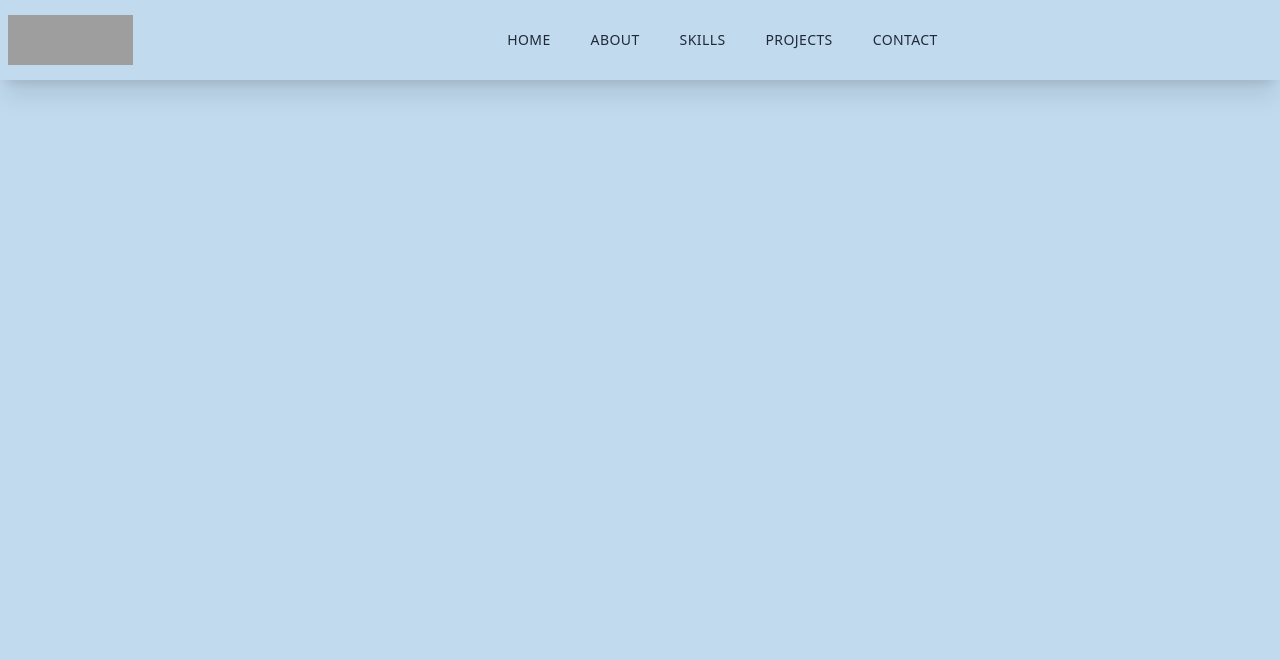
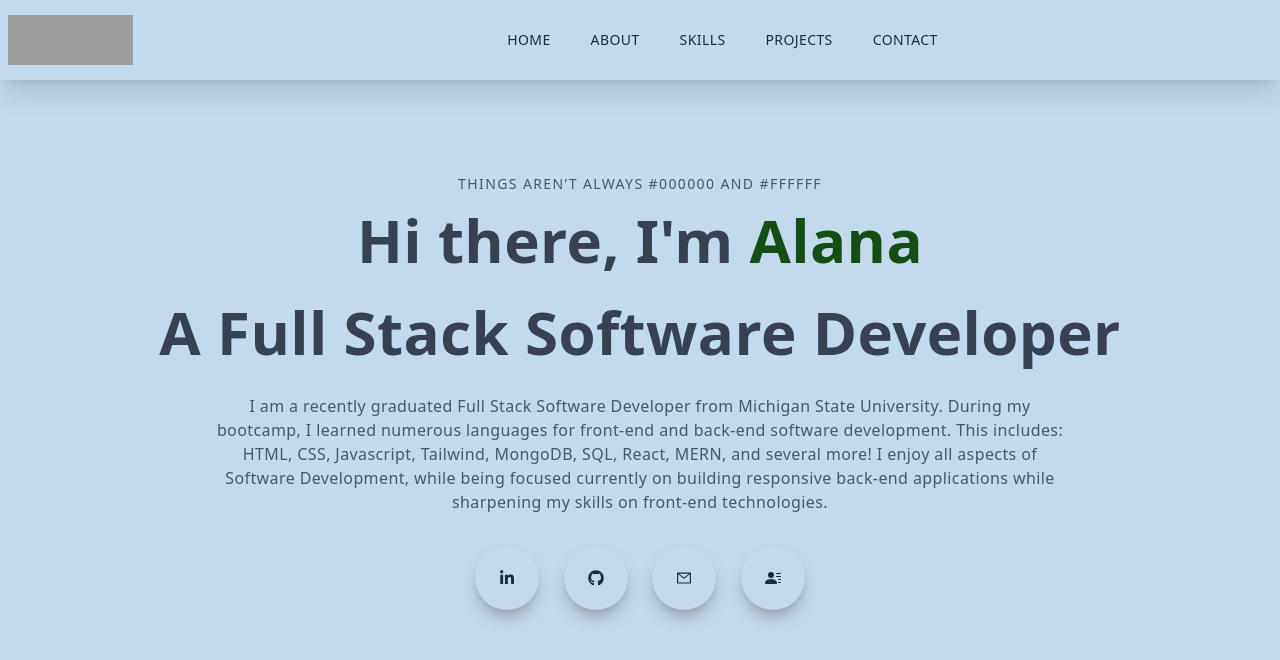
Before and after one commit to alanam79/Alana-McKeel-Portfolio, a Next.js app: page / in a window 1280 px wide. Shown: the top 660 px of the page. Built offline with nearby package versions, Linux system fonts and the light colour scheme; grey boxes are pictures that could not be loaded.

Commit message:
added homepage, icons, and external links

```diff
--- /dev/null
+++ b/components/Main.jsx
@@ -0,0 +1,61 @@
+import React from "react";
+import { BsFillPersonLinesFill } from "react-icons/bs";
+import { FaGithub, FaLinkedinIn } from "react-icons/fa";
+import { AiOutlineMail } from "react-icons/ai";
+
+const Main = () => {
+  return (
+    <div className="w-full h-screen text-center">
+      <div className="max-w-[1240px] w-full h-full mx-auto p-2 flex justify-center items-center">
+        <div>
+          <p className="uppercase text-sm tracking-widest text-gray-600">
+            Things aren’t always #000000 and #FFFFFF
+          </p>
+          <h1 className="py-4 text-gray-700">
+            Hi there, I'm <span className="text-[#154e15]">Alana</span>
+          </h1>
+          <h1 className="py-4 text-gray-700">
+            A Full Stack Software Developer
+          </h1>
+          <p className="py-4 text-gray-600 max-w-[70%] m-auto">
+            I am a recently graduated Full Stack Software Developer from
+            Michigan State University. During my bootcamp, I learned numerous
+            languages for front-end and back-end software development. This
+            includes: HTML, CSS, Javascript, Tailwind, MongoDB, SQL, React,
+            MERN, and several more! I enjoy all aspects of Software Development,
+            while being focused currently on building responsive back-end
+            applications while sharpening my skills on front-end technologies.
+          </p>
+          <div className="flex items-center justify-between max-w-[330px] m-auto py-4">
+            <div className="rounded-full shadow-lg shadow-gray-400 p-6 cursor-pointer hover:scale-110 ease-in-duration-300">
+              <a
+                href="https://www.linkedin.com/in/alana-mckeel-web-dev/"
+                target="_blank"
+                rel="noopener noreferrer">
+                <FaLinkedinIn />
+              </a>
+            </div>
+            <div className="rounded-full shadow-lg shadow-gray-400 p-6 cursor-pointer hover:scale-110 ease-in-duration-300">
+              <a
+                href="https://github.com/alanam79"
+                target="_blank"
+                rel="noopener noreferrer">
+                <FaGithub />
+              </a>
+            </div>
+            <div className="rounded-full shadow-lg shadow-gray-400 p-6 cursor-pointer hover:scale-110 ease-in-duration-300">
+              <a href="mailto:name@gmail.com">
+                <AiOutlineMail />
+              </a>
+            </div>
+            <div className="rounded-full shadow-lg shadow-gray-400 p-6 cursor-pointer hover:scale-110 ease-in-duration-300">
+              <BsFillPersonLinesFill />
+            </div>
+          </div>
+        </div>
+      </div>
+    </div>
+  );
+};
+
+export default Main;
--- a/pages/index.js
+++ b/pages/index.js
@@ -1,5 +1,6 @@
 import Head from "next/head";
 import Image from "next/image";
+import Main from "../components/Main";
 import Navbar from "../components/Navbar";
 
 export default function Home() {
@@ -11,6 +12,7 @@
         <link rel="icon" href="/favicon.ico" />
       </Head>
       <Navbar />
+      <Main/>
     </div>
   );
 }
```
